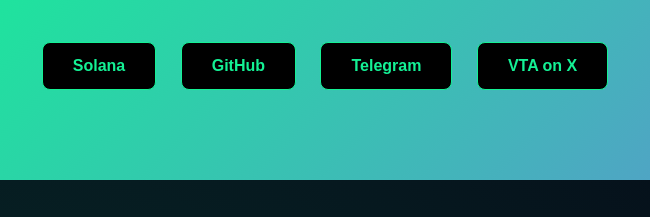
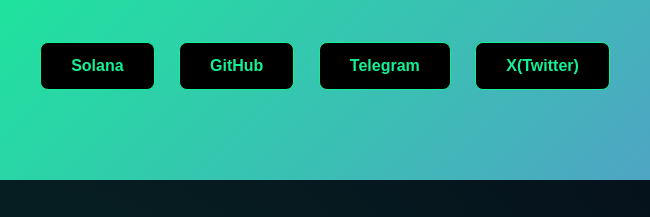
Before and after one commit to vieteratoken-sys/VTA, a website: page index.html in a window 1280 px wide. Shown: the part 526-743 px from the top of the page, 315-965 px from the left. Drawn offline with Linux system fonts and the light colour scheme.

Commit message:
Update index.html

```diff
--- a/index.html
+++ b/index.html
@@ -449,7 +449,7 @@
 Telegram
 </a>
 <a href="https://x.com/TVietera26379" target="_blank">
-VTA on X
+X(Twitter)
 </a>
 </div>
 </section>
```
